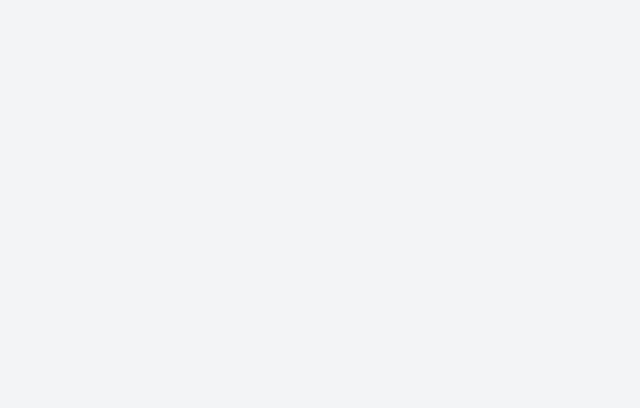
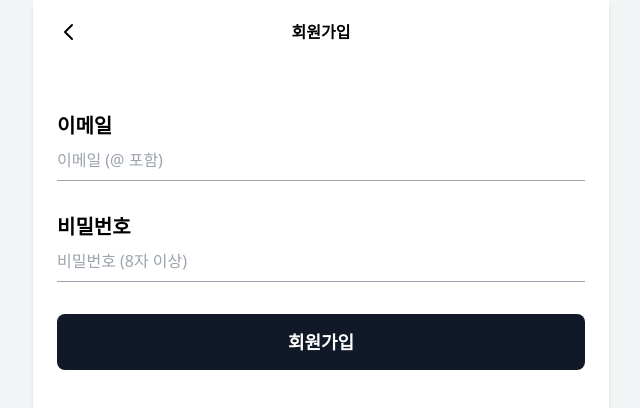
Before and after one commit to m4nd4r1n/wanted-pre-onboarding-frontend, a React (Create React App) app: page /signup in a window 1280 px wide. Shown: the top 408 px of the page, without its empty margins (319-959 px from the left). Built offline with nearby package versions, Linux system fonts and the light colour scheme.

Commit message:
feat: 로그인, 회원가입 route 추가

```diff
--- a/src/App.tsx
+++ b/src/App.tsx
@@ -1,5 +1,16 @@
-function App() {
-  return <></>;
-}
+import { PATHNAMES } from './constants/pathnames';
+import AuthPage from './pages/AuthPage';
+import { Route, Routes } from 'react-router-dom';
+
+const { SIGN_IN, SIGN_UP } = PATHNAMES;
+
+const App = () => {
+  return (
+    <Routes>
+      <Route path={SIGN_UP} element={<AuthPage type={SIGN_UP} />}></Route>
+      <Route path={SIGN_IN} element={<AuthPage type={SIGN_IN} />}></Route>
+    </Routes>
+  );
+};
 
 export default App;
--- a/src/index.tsx
+++ b/src/index.tsx
@@ -3,10 +3,13 @@ import React from 'react';
 import App from './App';
 import './index.css';
 import ReactDOM from 'react-dom/client';
+import { BrowserRouter } from 'react-router-dom';
 
 const root = ReactDOM.createRoot(document.getElementById('root') as HTMLElement);
 root.render(
   <React.StrictMode>
-    <App />
+    <BrowserRouter>
+      <App />
+    </BrowserRouter>
   </React.StrictMode>,
 );
```
